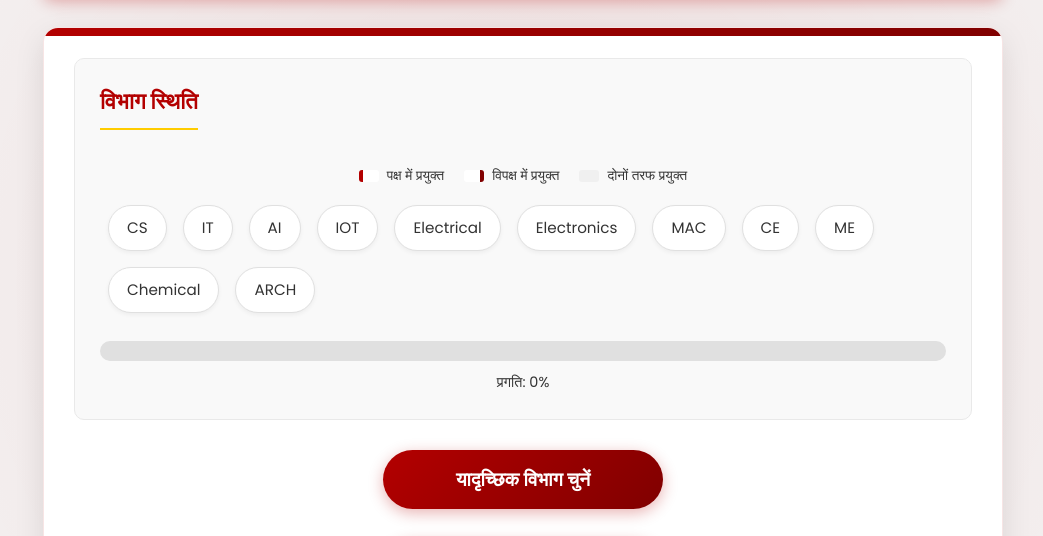
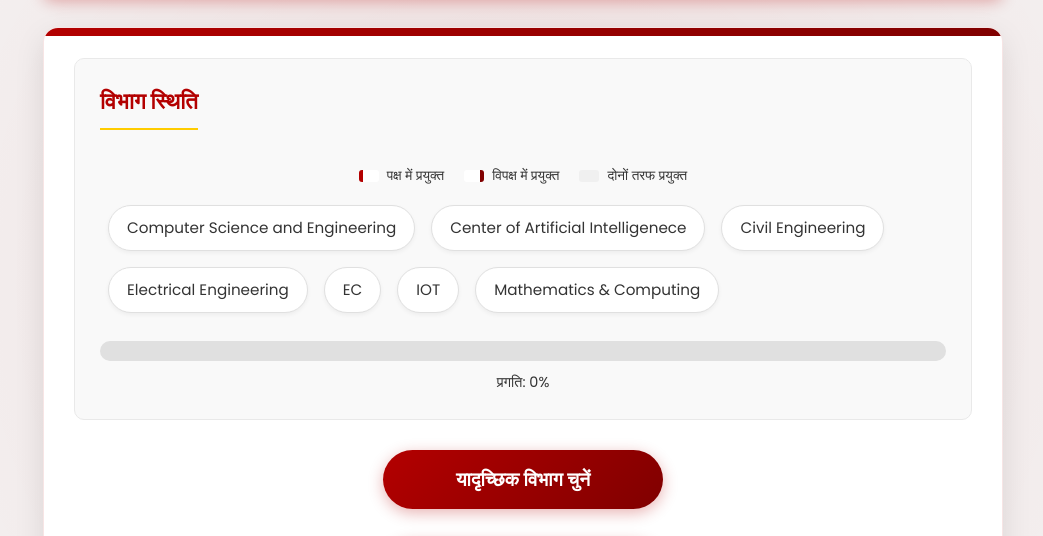
Before and after one commit to gityash10/gityash10.github.io, a plain HTML site: page index.html in a window 1280 px wide. Shown: the part 224-760 px from the top of the page, without its empty margins (117-1160 px from the left). Drawn offline with Linux system fonts and the light colour scheme.

Commit message:
index.html

```diff
--- a/index.html
+++ b/index.html
@@ -684,17 +684,13 @@
     <script>
         // List of departments
         const allDepartments = [
-            "CS",
-            "IT",
-            "AI",
+            "Computer Science and Engineering",
+            "Center of Artificial Intelligenece",
+            "Civil Engineering",
+            "Electrical Engineering",
+            "EC",
             "IOT",
-            "Electrical",
-            "Electronics",
-            "MAC",
-            "CE",
-            "ME",
-            "Chemical",
-            "ARCH"
+            "Mathematics & Computing",
         ];
 
         // Track which departments have been used and in which role
```
